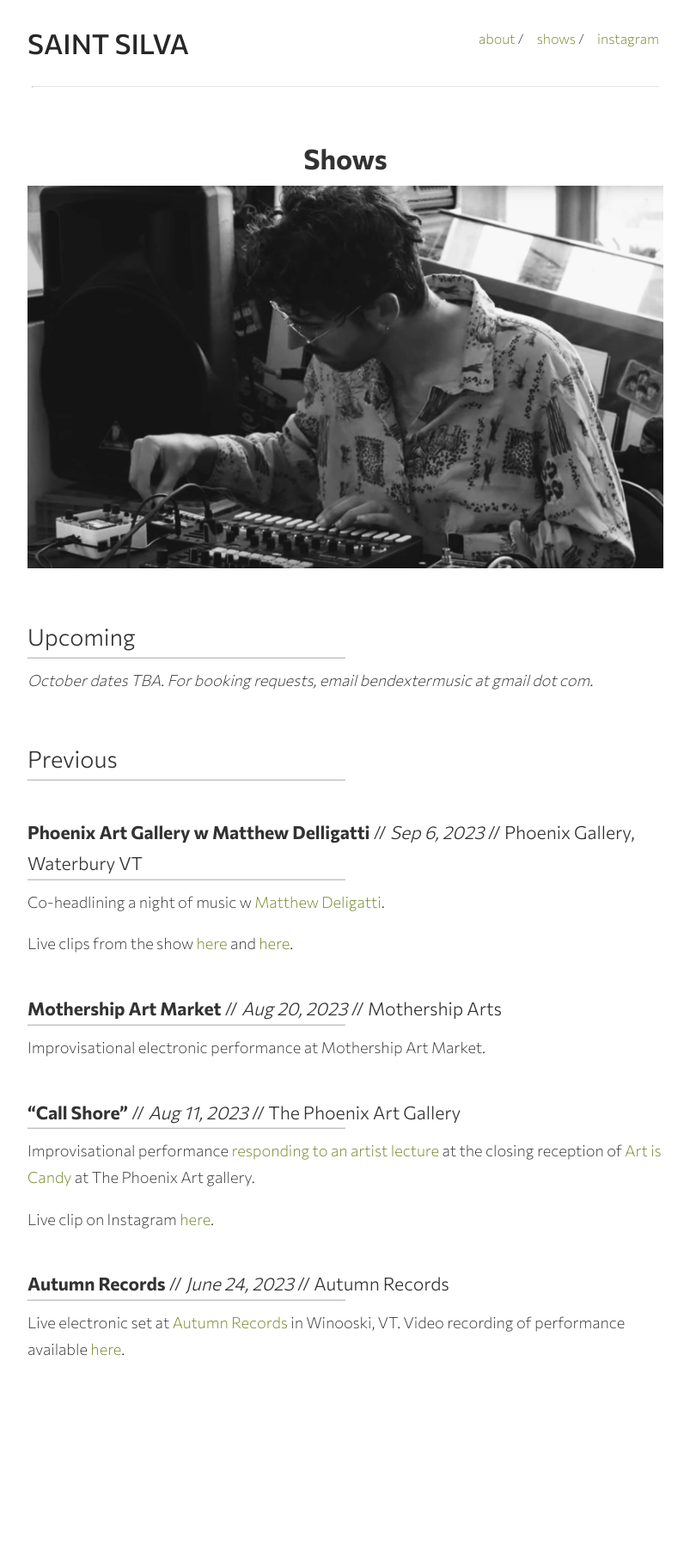
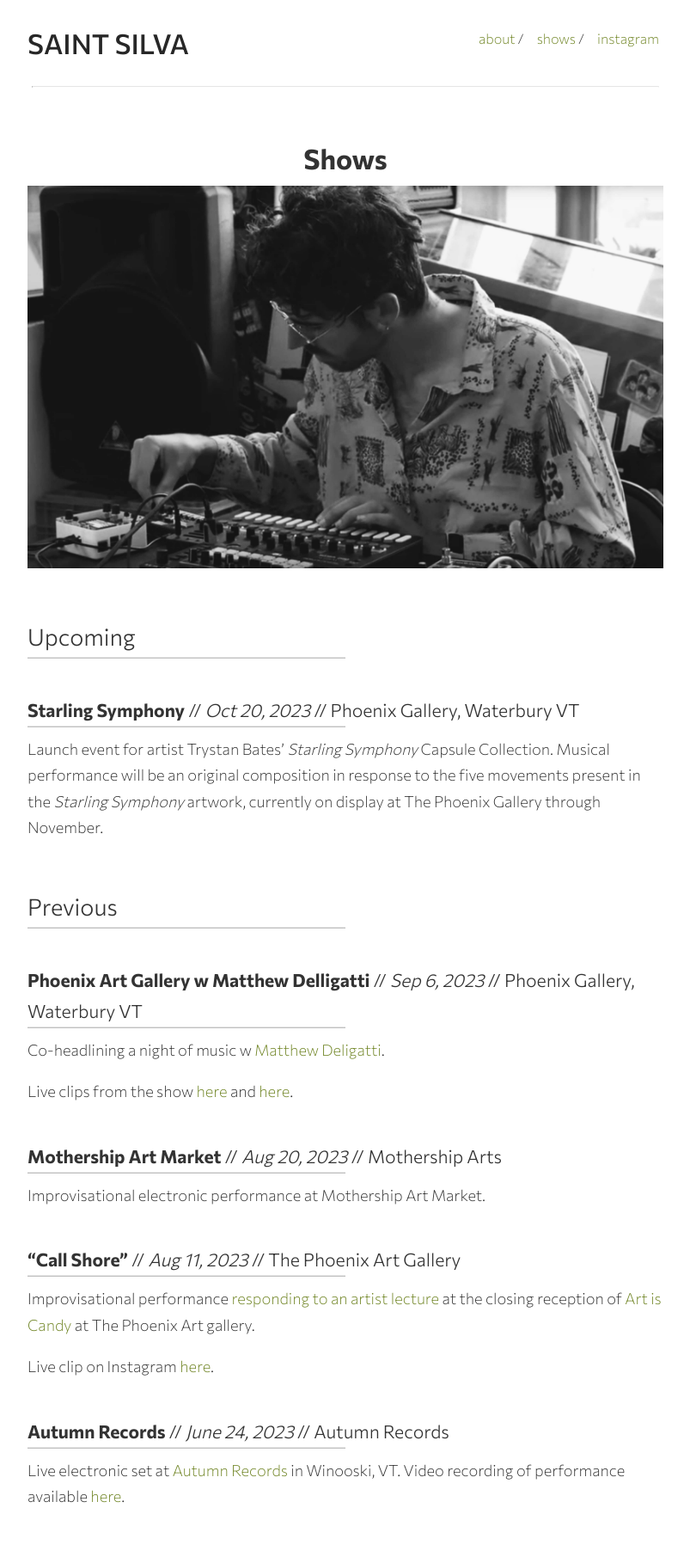
Before and after one commit to bendoesdata/saint-silva, a Jekyll site: the page built from shows.md, in a window 1280 px wide. Shown: the whole page at 86% size, without its empty margins (238-1041 px from the left). Built offline with Jekyll 4.4.1, drawn with Linux system fonts in a browser that asks for light colours; before the commit the page ends 1639 px from its top, so only the background shows below that.

Commit message:
new show

```diff
--- a/shows.md
+++ b/shows.md
@@ -5,7 +5,9 @@ title: Shows
 
 ## Upcoming
 
-*October dates TBA. For booking requests, email bendextermusic at gmail dot com.*
+### **Starling Symphony** // *Oct 20, 2023* // Phoenix Gallery, Waterbury VT
+
+Launch event for artist Trystan Bates' *Starling Symphony* Capsule Collection. Musical performance will be an original composition in response to the five movements present in the *Starling Symphony* artwork, currently on display at The Phoenix Gallery through November.
 
 ## Previous
 
```
